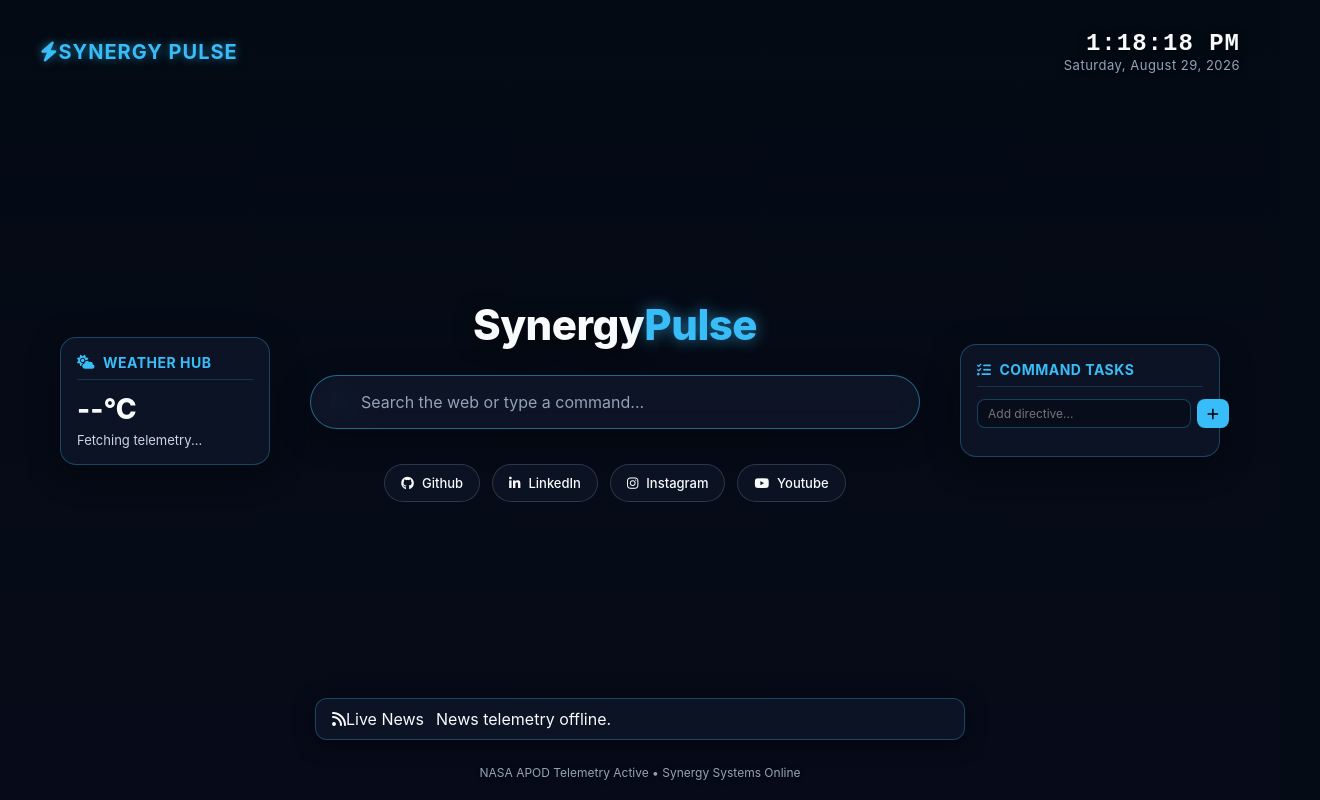
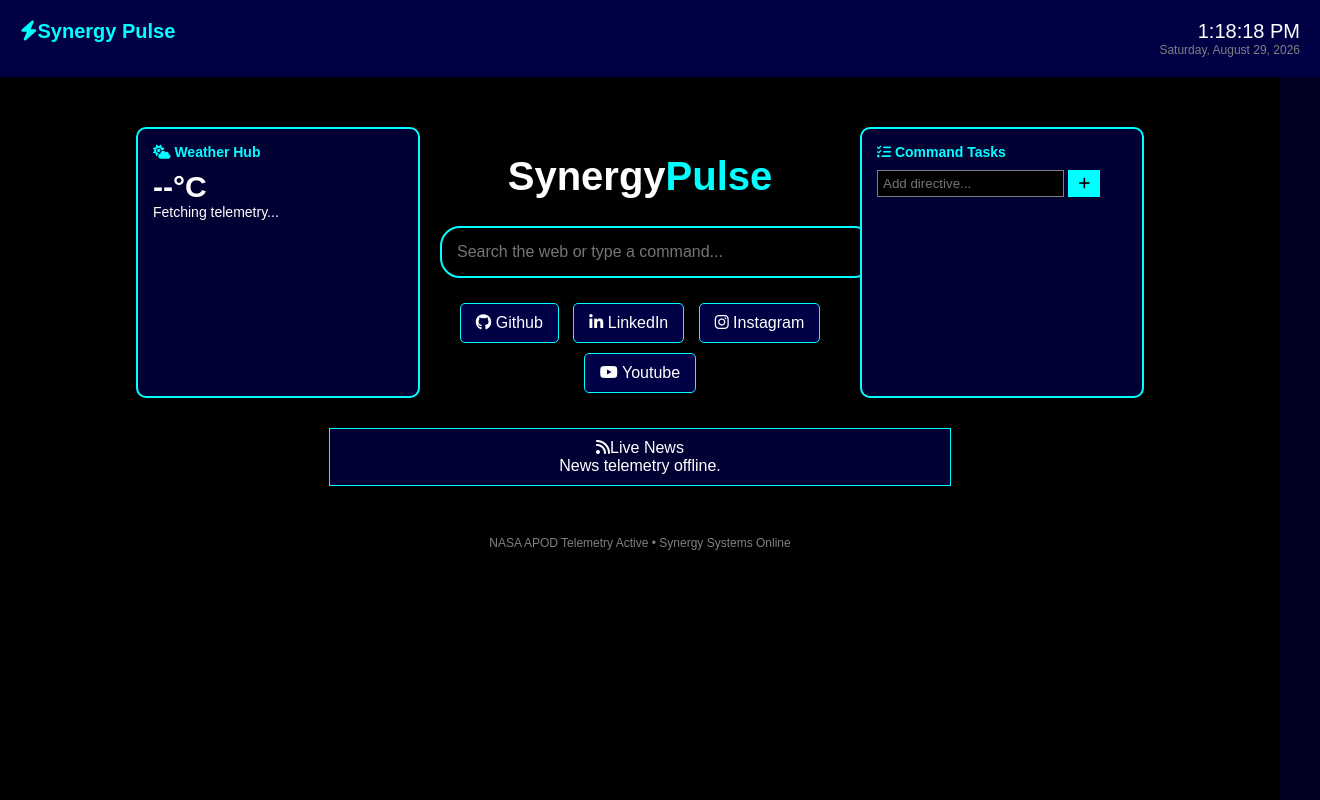
Before and after one commit to DakshikaaTech/Synergy-Pulse, a plain HTML site: page pulse.html in a window 1280 px wide. Shown: the whole page, 1320 px wide, since content can reach past the window. Drawn offline with Linux system fonts and the light colour scheme; no server answers; a script that the page names is missing.

Commit message:
Update pulse.html

```diff
--- a/pulse.html
+++ b/pulse.html
@@ -7,330 +7,190 @@
     <link rel="stylesheet" href="https://cdnjs.cloudflare.com/ajax/libs/font-awesome/6.4.0/css/all.min.css">
 
     <style>
-        * {
-            box-sizing: border-box;
+        body {
+            background-color: #000022;
+            color: white;
+            font-family: Arial, sans-serif;
             margin: 0;
             padding: 0;
-            font-family: -apple-system, BlinkMacSystemFont, "Segoe UI", Roboto, Helvetica, Arial, sans-serif;
-        }
-
-        body {
-            background-color: #050b14;
-            color: #f8fafc;
-            min-height: 100vh;
-            display: flex;
-            flex-direction: column;
-            justify-content: space-between;
-            align-items: center;
-            overflow-x: hidden;
-            position: relative;
         }
 
         .bg-container {
+            width: 100%;
+            height: 100vh;
             position: absolute;
             top: 0;
             left: 0;
-            width: 100%;
-            height: 100%;
-            background: linear-gradient(rgba(5, 11, 20, 0.65), rgba(9, 13, 26, 0.85)), url('') no-repeat center center/cover;
             z-index: -1;
-            filter: saturate(1.3) brightness(0.85);
-            transition: background-image 0.5s ease-in-out;
+            background-color: black;
         }
 
         header {
             width: 100%;
-            padding: 30px 40px;
+            background-color: #000044;
+            padding: 20px;
             display: flex;
             justify-content: space-between;
-            align-items: center;
-            flex-wrap: wrap;
-            gap: 15px;
-            z-index: 2;
         }
 
         .brand {
+            color: cyan;
             font-size: 20px;
-            font-weight: 700;
-            letter-spacing: 1px;
-            color: #38bdf8;
-            text-transform: uppercase;
-            text-shadow: 0 0 10px rgba(56, 189, 248, 0.6);
+            font-weight: bold;
         }
 
         .datetime-box {
             text-align: right;
+            color: gray;
         }
 
         .time {
-            font-size: 24px;
-            font-weight: 700;
-            font-family: monospace;
-            color: #f8fafc;
-            letter-spacing: 1px;
-            text-shadow: 0 2px 10px rgba(0,0,0,0.5);
+            font-size: 20px;
+            color: white;
         }
 
         .date {
-            font-size: 13px;
-            color: #94a3b8;
-            letter-spacing: 0.5px;
-            text-shadow: 0 1px 5px rgba(0,0,0,0.5);
+            font-size: 12px;
         }
 
         .main-wrapper {
-            width: 100%;
-            max-width: 1200px;
             display: flex;
-            justify-content: space-between;
-            align-items: center;
-            padding: 0 20px;
-            z-index: 2;
-            margin: auto 0;
+            justify-content: center;
+            margin-top: 50px;
             gap: 20px;
         }
 
         .side-widget {
-            width: 260px;
-            background: rgba(15, 23, 42, 0.75);
-            border: 1px solid rgba(56, 189, 248, 0.3);
-            backdrop-filter: blur(10px);
-            border-radius: 16px;
-            padding: 16px;
-            box-shadow: 0 8px 32px rgba(0, 0, 0, 0.4);
-            display: flex;
-            flex-direction: column;
-            gap: 12px;
+            background-color: #000033;
+            border: 2px solid cyan;
+            padding: 15px;
+            width: 250px;
+            border-radius: 10px;
         }
 
         .widget-title {
+            color: cyan;
             font-size: 14px;
-            font-weight: 700;
-            color: #38bdf8;
-            text-transform: uppercase;
-            letter-spacing: 0.5px;
-            display: flex;
-            align-items: center;
-            gap: 8px;
-            border-bottom: 1px solid rgba(56, 189, 248, 0.2);
-            padding-bottom: 8px;
+            font-weight: bold;
+            margin-bottom: 10px;
         }
 
         .weather-info {
-            display: flex;
-            flex-direction: column;
-            gap: 6px;
-            font-size: 13px;
-            color: #cbd5e1;
+            font-size: 14px;
         }
 
         .weather-temp {
-            font-size: 28px;
-            font-weight: 800;
-            color: #f8fafc;
+            font-size: 30px;
+            font-weight: bold;
         }
 
         .todo-input-box {
-            display: flex;
-            gap: 6px;
+            margin-top: 10px;
         }
 
         .todo-input {
-            flex: 1;
-            background: rgba(5, 11, 20, 0.6);
-            border: 1px solid rgba(56, 189, 248, 0.3);
-            border-radius: 8px;
-            padding: 6px 10px;
-            color: #f8fafc;
-            font-size: 12px;
-            outline: none;
+            width: 70%;
+            padding: 5px;
+            background: black;
+            color: white;
+            border: 1px solid gray;
         }
 
         .todo-add-btn {
-            background: #38bdf8;
+            background: cyan;
+            color: black;
             border: none;
-            border-radius: 8px;
-            color: #050b14;
             padding: 6px 10px;
-            font-weight: 700;
             cursor: pointer;
-            transition: opacity 0.2s;
-        }
-
-        .todo-add-btn:hover {
-            opacity: 0.85;
         }
 
         .todo-list {
             list-style: none;
-            max-height: 140px;
-            overflow-y: auto;
-            display: flex;
-            flex-direction: column;
-            gap: 6px;
+            padding: 0;
+            margin-top: 10px;
         }
 
         .todo-item {
-            background: rgba(5, 11, 20, 0.4);
-            padding: 6px 10px;
-            border-radius: 6px;
-            font-size: 12px;
+            background: #000055;
+            padding: 5px;
+            margin-top: 5px;
             display: flex;
             justify-content: space-between;
-            align-items: center;
-            color: #e2e8f0;
-            border: 1px solid rgba(255, 255, 255, 0.05);
         }
 
         .todo-delete {
-            background: none;
+            background: red;
+            color: white;
             border: none;
-            color: #ef4444;
             cursor: pointer;
-            font-size: 11px;
         }
 
         .main-container {
-            width: 100%;
-            max-width: 650px;
-            padding: 0 20px;
-            display: flex;
-            flex-direction: column;
-            align-items: center;
-            gap: 25px;
-            z-index: 2;
-            margin: auto 0;
+            text-align: center;
+            width: 400px;
         }
 
         .welcome-title {
-            font-size: clamp(28px, 4vw, 42px);
-            font-weight: 800;
-            text-align: center;
-            letter-spacing: -0.5px;
-            text-shadow: 0 4px 20px rgba(0,0,0,0.8);
+            font-size: 40px;
+            color: white;
         }
 
         .welcome-title span {
-            color: #38bdf8;
-            text-shadow: 0 0 15px rgba(56, 189, 248, 0.6);
+            color: cyan;
         }
 
         .search-form {
-            width: 100%;
-            position: relative;
-            display: flex;
-            align-items: center;
+            margin-top: 20px;
         }
 
         .search-input {
             width: 100%;
-            padding: 16px 20px 16px 50px;
-            background: rgba(15, 23, 42, 0.8);
-            border: 1px solid rgba(56, 189, 248, 0.5);
-            backdrop-filter: blur(12px);
-            border-radius: 30px;
-            color: #f8fafc;
+            padding: 15px;
+            border-radius: 20px;
+            border: 2px solid cyan;
+            background: black;
+            color: white;
             font-size: 16px;
-            outline: none;
-            box-shadow: 0 8px 32px rgba(0, 0, 0, 0.4);
-            transition: all 0.3s ease;
-        }
-
-        .search-input:focus {
-            border-color: #38bdf8;
-            box-shadow: 0 0 25px rgba(56, 189, 248, 0.4), inset 0 0 10px rgba(56, 189, 248, 0.1);
-            background: rgba(15, 23, 42, 0.95);
-        }
-
-        .search-input::placeholder {
-            color: #94a3b8;
         }
 
         .search-icon {
-            position: absolute;
-            left: 20px;
-            color: #38bdf8;
-            font-size: 18px;
-            pointer-events: none;
+            display: none;
         }
 
         .social-bar {
-            display: flex;
-            gap: 12px;
-            margin-top: 10px;
-            flex-wrap: wrap;
-            justify-content: center;
+            margin-top: 20px;
         }
 
         .social-btn {
-            display: flex;
-            align-items: center;
-            gap: 8px;
-            background: rgba(15, 23, 42, 0.7);
-            border: 1px solid rgba(255, 255, 255, 0.15);
-            backdrop-filter: blur(8px);
-            color: #f8fafc;
-            padding: 10px 16px;
-            border-radius: 20px;
+            background: #000044;
+            color: white;
+            padding: 10px 15px;
             text-decoration: none;
-            font-size: 13px;
-            font-weight: 500;
-            transition: all 0.2s ease;
+            border: 1px solid cyan;
+            margin: 5px;
+            display: inline-block;
+            border-radius: 5px;
         }
 
         .social-btn:hover {
-            background: rgba(56, 189, 248, 0.25);
-            border-color: #38bdf8;
-            transform: translateY(-2px);
-            color: #38bdf8;
-            box-shadow: 0 4px 15px rgba(56, 189, 248, 0.3);
+            background: cyan;
+            color: black;
         }
 
         .news-ticker {
-            width: 100%;
-            max-width: 650px;
-            background: rgba(15, 23, 42, 0.75);
-            border: 1px solid rgba(56, 189, 248, 0.3);
-            backdrop-filter: blur(10px);
-            border-radius: 12px;
-            padding: 10px 16px;
-            display: flex;
-            align-items: center;
-            gap: 12px;
-            z-index: 2;
-            margin-bottom: 5px;
-            box-shadow: 0 4px 20px rgba(0,0,0,0.5);
+            background: #000033;
+            border: 1px solid cyan;
+            width: 600px;
+            margin: 30px auto;
+            padding: 10px;
+            text-align: center;
         }
 
         footer {
-            width: 100%;
+            text-align: center;
             padding: 20px;
-            text-align: center;
+            color: gray;
             font-size: 12px;
-            color: #94a3b8;
-            z-index: 2;
-            text-shadow: 0 1px 5px rgba(0,0,0,0.8);
-        }
-
-        @media (max-width: 900px) {
-            .main-wrapper {
-                flex-direction: column;
-            }
-            .side-widget {
-                width: 100%;
-                max-width: 650px;
-            }
-        }
-
-        @media (max-width: 600px) {
-            header {
-                justify-content: center;
-                text-align: center;
-                padding: 20px;
-            }
-            .datetime-box {
-                text-align: center;
-            }
         }
     </style>
 </head>
```
